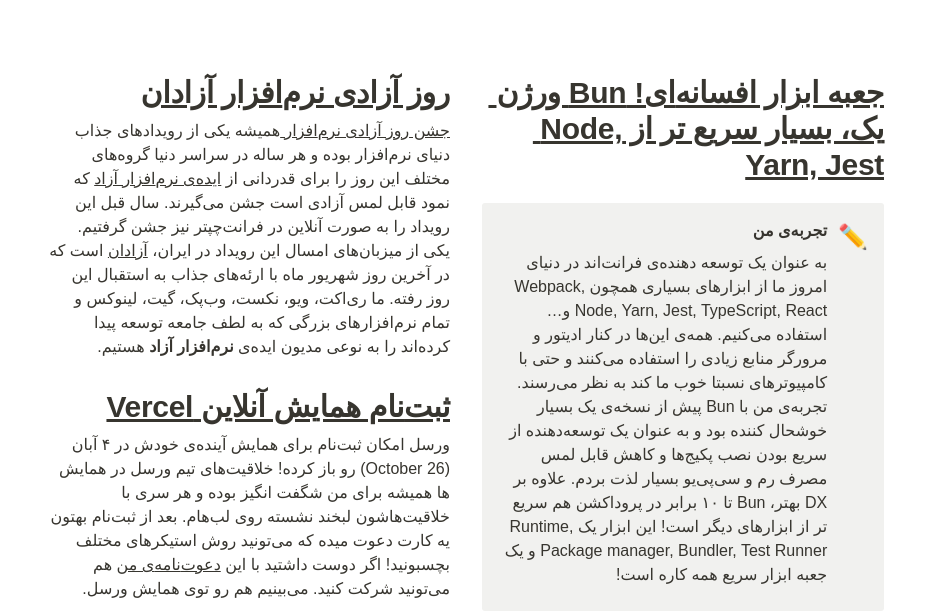
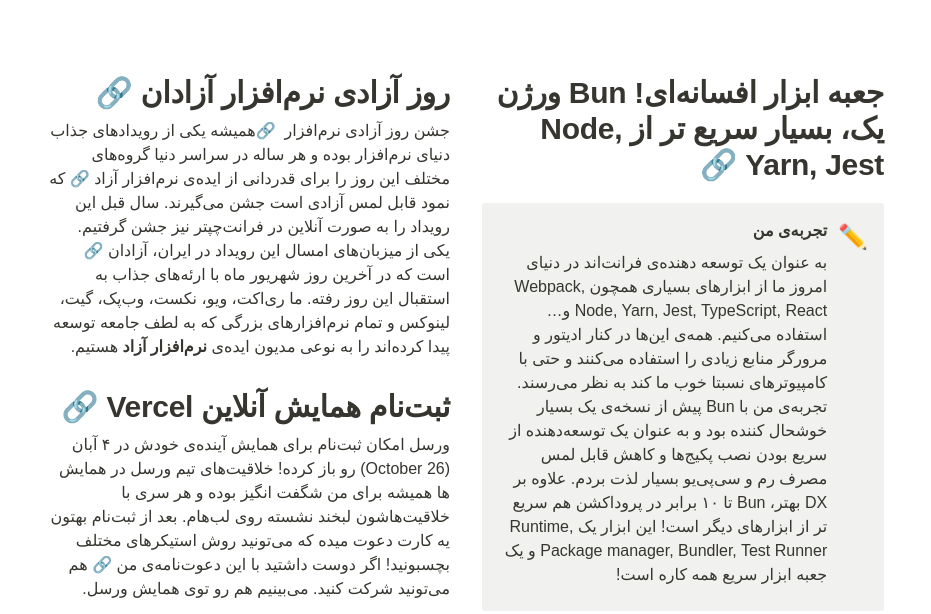
Before and after one commit to frontChapter/havijTimes, a plain HTML site: page 1402-06/index.html in a window 1280 px wide. Shown: the part 378-992 px from the top of the page, without its empty margins (174-1105 px from the left). Drawn offline with Linux system fonts and the light colour scheme; a web font is replaced by a local one.

Commit message:
Update styles.css

```diff
--- a/styles.css
+++ b/styles.css
@@ -13,7 +13,11 @@ body {
 }
 
 a, a.visited {
-  text-decoration: underline !important;
+  text-decoration: none !important;
+}
+
+a::after, a.visited::after {
+  content: ' 🔗';
 }
 
 .column {
```
